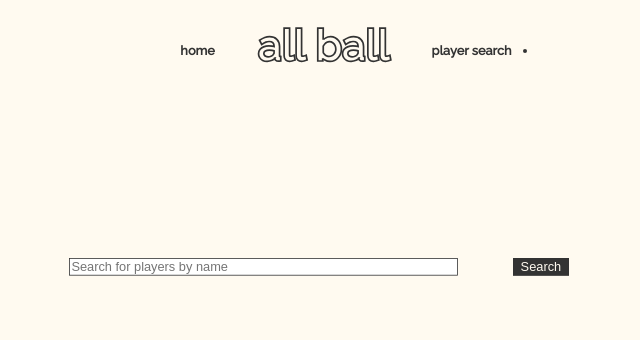
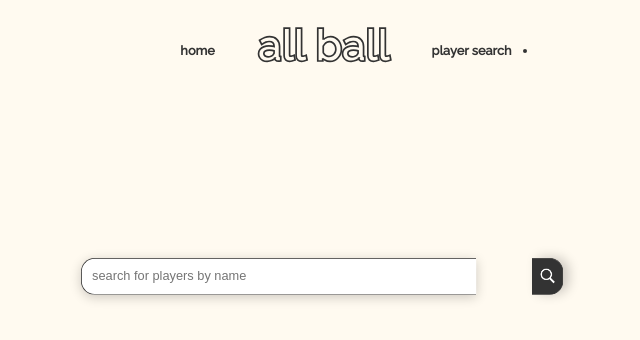
Before and after one commit to adampagels/allball, a React (Create React App) app: page /playersearch in a window 1280 px wide. Shown: the top 340 px of the page, without its empty margins (314-954 px from the left). Built offline with nearby package versions, Linux system fonts and the light colour scheme.

Commit message:
Add magnifyingGlass icon to Form

```diff
--- a/src/components/PlayerSearchForm.js
+++ b/src/components/PlayerSearchForm.js
@@ -1,4 +1,5 @@
 import React from "react";
+import magnifyingGlass from "../assets/magnifyingGlass.png";
 
 import styled from "styled-components";
 
@@ -18,8 +19,12 @@ const Form = styled.form`
 `;
 
 const Input = styled.input`
+  box-shadow: 0px 3px 15px rgba(0, 0, 0, 0.2);
   font-size: 1.7rem;
   border: 1px solid #333;
+  border-radius: 2rem 0rem 0rem 2rem;
+  border-right: none;
+  padding: 1.5rem 0rem 1.5rem 1.5rem;
   width: 90%;
 
   @media screen and (min-width: 600px) {
@@ -31,6 +36,7 @@ const Input = styled.input`
   }
 
   @media (hover: none) {
+    // border: 1px solid #333;
     font-size: 16px;
     transition: all 0.5s;
     transition: all 0.5s;
@@ -40,8 +46,11 @@ const Input = styled.input`
 `;
 
 const SearchButton = styled.button`
-  background-color: #333;
+  background: #333;
   border: 0.1rem solid #333;
+  border-left: none;
+  border-radius: 0rem 2rem 2rem 0rem;
+  box-shadow: 7px -1px 15px rgba(0, 0, 0, 0.2);
   color: #fffaf0;
   font-size: 1.7rem;
   padding-right: 1rem;
@@ -49,12 +58,11 @@ const SearchButton = styled.button`
   transition: background-color 0.5s;
 
   :hover {
+    background-color: #F5CC30;
     cursor: pointer;
-    background-color: #5a5a5a;
   }
 
   @media (hover: none) {
-    background-color: #333 !important;
     font-size: 16px;
     transition: all 0.5s;
     transform-origin: top left;
@@ -71,6 +79,13 @@ const NoPlayerMessageContainer = styled.div`
   justify-content: center;
   transform: ${props =>
     props.isClicked ? "translateY(3rem)" : "translateY(15rem)"};
+`;
+
+const MagnifyingGlassIcon = styled.img`
+  filter: invert(100%) sepia(0%) saturate(3167%) hue-rotate(130deg)
+    brightness(200%) contrast(100%);
+  vertical-align: middle;
+  width: 2.5rem;
 `;
 
 function PlayerSearchForm(props) {
@@ -92,9 +107,11 @@ function PlayerSearchForm(props) {
             value={input}
             onChange={handleChange}
             maxLength="25"
-            placeholder="Search for players by name"
+            placeholder="search for players by name"
           ></Input>
-          <SearchButton>Search</SearchButton>
+          <SearchButton>
+            <MagnifyingGlassIcon src={magnifyingGlass}></MagnifyingGlassIcon>
+          </SearchButton>
         </Form>
       </FormContainer>
       <NoPlayerMessageContainer isClicked={isClicked}>
```
